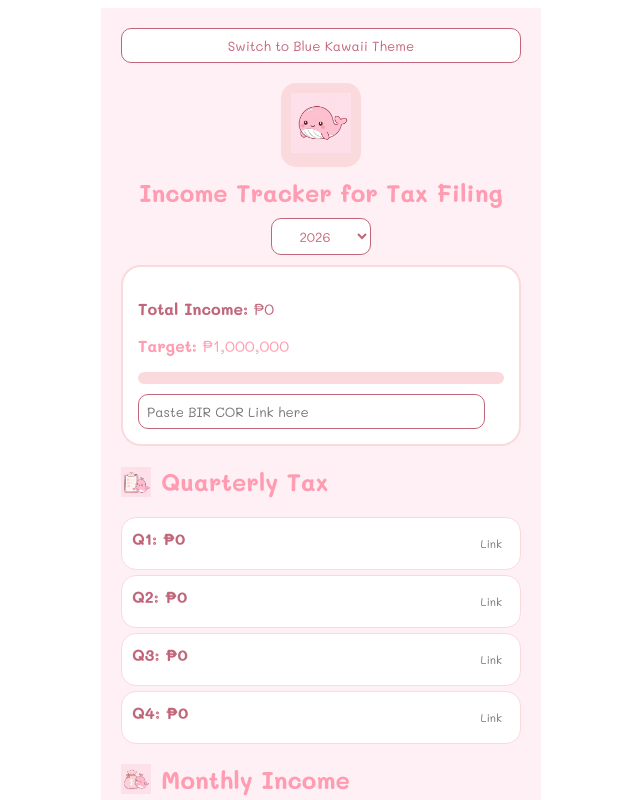
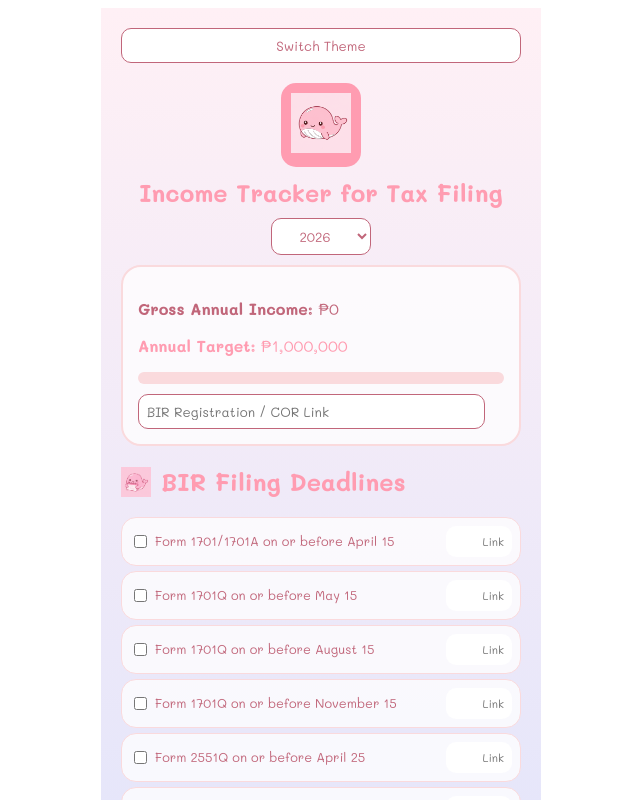
Before and after one commit to 9b8pz25nyt-web/financial-planner, a Next.js app: page / in a window 1280 px wide. Shown: the top 800 px of the page, without its empty margins (319-959 px from the left). Built offline with nearby package versions, Linux system fonts and the light colour scheme.

Commit message:
Finalized: Deadlines restored with links; link boxes removed from tax summary

```diff
--- a/src/pages/index.tsx
+++ b/src/pages/index.tsx
@@ -3,14 +3,18 @@ import { useState, useEffect } from 'react';
 
 const themes = {
   kawaii: {
-    bg: '#FFF0F5', card: '#FFFFFF', border: '#FADADD',
+    bg: 'linear-gradient(to bottom, #FFF0F5 0%, #E6E6FA 100%)',
+    card: 'rgba(255, 255, 255, 0.75)',
+    border: '#FADADD',
     darkBorder: '#C1667A', primary: '#FF9CB1', text: '#C1667A',
-    icons: { icon: 'icon.svg', tax: 'tax.svg', income: 'income.svg' }
+    icons: { icon: 'icon.svg', tax: 'tax.svg', income: 'income.svg', calendar: 'pink_calendar.png' }
   },
   pro: {
-    bg: '#F4F7F6', card: '#FFFFFF', border: '#CBD5E0',
-    darkBorder: '#4A5568', primary: '#4A90E2', text: '#2D3748',
-    icons: { icon: 'icon_blue.svg', tax: 'tax_blue.svg', income: 'income_blue.svg' }
+    bg: 'linear-gradient(to bottom, #E3F2FD 0%, #B2EBF2 100%)',
+    card: 'rgba(255, 255, 255, 0.85)',
+    border: '#B3E5FC',
+    darkBorder: '#0288D1', primary: '#0288D1', text: '#01579B',
+    icons: { icon: 'icon_blue.svg', tax: 'tax_blue.svg', income: 'income_blue.svg', calendar: 'blue_calendar.png' }
   }
 };
 
@@ -38,20 +42,20 @@ const MonthRow = ({ month, incomes, onAdd, onDelete, onEdit, selectedYear, color
         <div style={{ marginTop: '8px' }}>
           {monthData.map(i => (
             <div key={i.id} style={{ border: `1px solid ${colors.darkBorder}`, borderRadius: '8px', padding: '8px', marginBottom: '5px' }}>
-              <div style={{ display: 'flex', justifyContent: 'space-between', fontSize: '0.85rem' }}>
+              <div style={{ display: 'flex', justifyContent: 'space-between', alignItems: 'center', fontSize: '0.85rem' }}>
                 <span>{i.notes} (₱{Number(i.amount).toLocaleString()}) {i.link && <a href={i.link} target="_blank" style={{color: colors.darkBorder}}>🔗</a>}</span>
-                <div>
-                  <button onClick={() => { setDescription(i.notes); setDisplayAmount(i.amount.toLocaleString()); setLink(i.link || ''); onEdit(i.id); }} style={{ border: 'none', background: 'transparent', cursor: 'pointer', marginRight: '5px' }}>✏️</button>
+                <div style={{ display: 'flex', gap: '8px' }}>
+                  <button onClick={() => { setDescription(i.notes); setDisplayAmount(i.amount.toLocaleString()); setLink(i.link || ''); onEdit(i.id); }} style={{ border: 'none', background: 'transparent', cursor: 'pointer' }}>✏️</button>
                   <button onClick={() => onDelete(i.id)} style={{ border: 'none', background: 'transparent', cursor: 'pointer' }}>🗑️</button>
                 </div>
               </div>
             </div>
           ))}
           <div style={{ display: 'flex', flexDirection: 'column', gap: '4px' }}>
-            <input placeholder="Amt" onChange={handleAmountChange} value={displayAmount} style={inputStyle} />
-            <input placeholder="Description" onChange={(e) => setDescription(e.target.value)} value={description} style={inputStyle} />
-            <input placeholder="Link" onChange={(e) => setLink(e.target.value)} value={link} style={inputStyle} />
-            <button onClick={() => { onAdd(month, Number(displayAmount.replace(/,/g, '')), description, link); setDisplayAmount(''); setDescription(''); setLink(''); }} style={{ background: colors.primary, color: '#FFFFFF', fontWeight: 'bold', border: 'none', borderRadius: '8px', padding: '10px', cursor: 'pointer', ...fontStyle }}>Add/Save</button>
+            <input placeholder="Amount" onChange={handleAmountChange} value={displayAmount} style={inputStyle} />
+            <input placeholder="Source / Invoice #" onChange={(e) => setDescription(e.target.value)} value={description} style={inputStyle} />
+            <input placeholder="Supporting Link" onChange={(e) => setLink(e.target.value)} value={link} style={inputStyle} />
+            <button onClick={() => { onAdd(month, Number(displayAmount.replace(/,/g, '')), description, link); setDisplayAmount(''); setDescription(''); setLink(''); }} style={{ background: colors.primary, color: '#FFFFFF', fontWeight: 'bold', border: 'none', borderRadius: '8px', padding: '10px', cursor: 'pointer', ...fontStyle }}>Save Entry</button>
           </div>
         </div>
       )}
@@ -64,15 +68,15 @@ export default function Home() {
   const [selectedYear, setSelectedYear] = useState(2026);
   const [incomes, setIncomes] = useState<any[]>([]);
   const [target, setTarget] = useState(1000000);
-  const [isEditing, setIsEditing] = useState(false);
+  const [isEditingTarget, setIsEditingTarget] = useState(false);
   const [birLink, setBirLink] = useState('');
 
   const colors = themes[theme];
   const fontStyle = { fontFamily: '"Mali", cursive', color: colors.text };
   const inputStyle = { ...fontStyle, padding: '8px', borderRadius: '10px', border: `1px solid ${colors.darkBorder}`, color: colors.text, backgroundColor: '#FFF' };
 
-  useEffect(() => { const saved = localStorage.getItem('pinkWhaleData'); if (saved) setIncomes(JSON.parse(saved)); }, []);
-  useEffect(() => { localStorage.setItem('pinkWhaleData', JSON.stringify(incomes)); }, [incomes]);
+  useEffect(() => { const saved = localStorage.getItem('taxPlannerData'); if (saved) setIncomes(JSON.parse(saved)); }, []);
+  useEffect(() => { localStorage.setItem('taxPlannerData', JSON.stringify(incomes)); }, [incomes]);
 
   const addIncome = (month, amount, notes, link) => setIncomes([...incomes, { id: Date.now(), month, amount, notes, link, year: selectedYear }]);
   const deleteIncome = (id) => setIncomes(incomes.filter(i => i.id !== id));
@@ -91,60 +95,67 @@ export default function Home() {
     { n: 'Q4', m: ['October', 'November', 'December'], tax: calcTax('October', 'November', 'December') }
   ];
 
+  const deadlines = [
+    'Form 1701/1701A on or before April 15',
+    'Form 1701Q on or before May 15',
+    'Form 1701Q on or before August 15',
+    'Form 1701Q on or before November 15',
+    'Form 2551Q on or before April 25',
+    'Form 2551Q on or before July 25',
+    'Form 2551Q on or before October 25',
+    'Form 2551Q on or before January 25'
+  ];
+
   return (
-    <div style={{ padding: '20px', ...fontStyle, backgroundColor: colors.bg, maxWidth: '400px', margin: 'auto', minHeight: '100vh' }}>
+    <div style={{ padding: '20px', ...fontStyle, background: colors.bg, backgroundAttachment: 'fixed', minHeight: '100vh', maxWidth: '400px', margin: 'auto' }}>
       <Head><link href="https://fonts.googleapis.com/css2?family=Mali:wght@400;600;700&display=swap" rel="stylesheet" /></Head>
 
-      <button onClick={() => setTheme(theme === 'kawaii' ? 'pro' : 'kawaii')} style={{ ...inputStyle, width: '100%', cursor: 'pointer', marginBottom: '20px' }}>
-        Switch to {theme === 'kawaii' ? 'Blue Kawaii' : 'Pink Kawaii'} Theme
-      </button>
+      <button onClick={() => setTheme(theme === 'kawaii' ? 'pro' : 'kawaii')} style={{ ...inputStyle, width: '100%', cursor: 'pointer', marginBottom: '20px' }}>Switch Theme</button>
 
       <div style={{ textAlign: 'center' }}>
-
-
-      <div style={{ textAlign: 'center' }}>
-        <div style={{ display: 'inline-block', background: colors.border, padding: '10px', borderRadius: '15px' }}>
-          <img src={`/${colors.icons.icon}`} alt="Icon" style={{ width: '60px' }} />
-        </div>
-
-        {/* Updated Title Line */}
-        <h1 style={{ color: colors.primary, fontSize: '1.5rem', margin: '10px 0' }}>
-          Income Tracker for Tax Filing
-        </h1>
-
+        <div style={{ display: 'inline-block', backgroundColor: colors.primary, padding: '10px', borderRadius: '15px' }}><img src={`/${colors.icons.icon}`} alt="Icon" style={{ width: '60px' }} /></div>
+        <h1 style={{ color: colors.primary, fontSize: '1.5rem', margin: '10px 0' }}>Income Tracker for Tax Filing</h1>
         <select value={selectedYear} onChange={(e) => setSelectedYear(Number(e.target.value))} style={{ ...inputStyle, textAlign: 'center', width: '100px', display: 'block', margin: 'auto' }}>
           {[2025, 2026, 2027, 2028].map(y => <option key={y} value={y}>{y}</option>)}
         </select>
       </div>
 
-
-      </div>
-
       <div style={{ background: colors.card, padding: '15px', borderRadius: '20px', border: `2px solid ${colors.border}`, marginTop: '10px' }}>
-        <p><strong>Total Income:</strong> ₱{total.toLocaleString()}</p>
-        <div onClick={() => setIsEditing(true)}>
-          {isEditing ? (
-            <input type="text" value={target.toLocaleString()} onChange={(e) => { const raw = e.target.value.replace(/,/g, ''); if (!isNaN(Number(raw))) setTarget(raw ? Number(raw) : 0); }} onBlur={() => setIsEditing(false)} style={inputStyle} />
+        <p><strong>Gross Annual Income:</strong> ₱{total.toLocaleString()}</p>
+        <div onClick={() => setIsEditingTarget(true)}>
+          {isEditingTarget ? (
+            <input type="text" value={target.toLocaleString()} onChange={(e) => { const raw = e.target.value.replace(/,/g, ''); if (!isNaN(Number(raw))) setTarget(raw ? Number(raw) : 0); }} onBlur={() => setIsEditingTarget(false)} style={inputStyle} />
           ) : (
-            <p style={{ cursor: 'pointer', color: colors.primary }}><strong>Target:</strong> ₱{target.toLocaleString()}</p>
+            <p style={{ cursor: 'pointer', color: colors.primary }}><strong>Annual Target:</strong> ₱{target.toLocaleString()}</p>
           )}
         </div>
-        <div style={{ background: colors.border, height: '12px', borderRadius: '6px' }}><div style={{ width: `${progress}%`, height: '100%', background: colors.primary }} /></div>
-        <input placeholder="Paste BIR COR Link here" onChange={(e) => setBirLink(e.target.value)} value={birLink} style={{ ...inputStyle, marginTop: '10px', width: '90%' }} />
+        <div style={{ background: colors.border, height: '12px', borderRadius: '6px', marginBottom: '10px' }}>
+          <div style={{ width: `${progress}%`, height: '100%', background: colors.primary, borderRadius: '6px' }} />
+        </div>
+        <input placeholder="BIR Registration / COR Link" onChange={(e) => setBirLink(e.target.value)} value={birLink} style={{ ...inputStyle, width: '90%' }} />
       </div>
 
       <h2 style={{ color: colors.primary, marginTop: '20px', display: 'flex', alignItems: 'center' }}>
-        <img src={`/${colors.icons.tax}`} alt="Tax" style={{ width: '30px', marginRight: '10px' }} /> Quarterly Tax
+        <img src={`/${colors.icons.calendar}`} alt="Calendar" style={{ width: '30px', marginRight: '10px' }} /> BIR Filing Deadlines
       </h2>
-      {quarters.map(q => (
-        <div key={q.n} style={{ background: colors.card, padding: '10px', marginBottom: '5px', borderRadius: '15px', border: `1px solid ${colors.border}`, display: 'flex', justifyContent: 'space-between' }}>
-          <strong>{q.n}: ₱{q.tax.toLocaleString()}</strong>
-          <input placeholder="Link" style={{ ...inputStyle, fontSize: '0.7rem', width: '70px', border: 'none', textAlign: 'right' }} />
+      {deadlines.map((d, i) => (
+        <div key={i} style={{ background: colors.card, padding: '8px', marginBottom: '5px', borderRadius: '15px', border: `1px solid ${colors.border}`, display: 'flex', alignItems: 'center', justifyContent: 'space-between' }}>
+          <div style={{ display: 'flex', alignItems: 'center', fontSize: '0.8rem' }}>
+            <input type="checkbox" style={{ marginRight: '8px' }} /> {d}
+          </div>
+          <input placeholder="Link" style={{ ...inputStyle, fontSize: '0.7rem', width: '50px', border: 'none', textAlign: 'right' }} />
         </div>
       ))}
 
-      <h2 style={{ color: colors.primary, marginTop: '20px', display: 'flex', alignItems: 'center' }}>
-        <img src={`/${colors.icons.income}`} alt="Income" style={{ width: '30px', marginRight: '10px' }} /> Monthly Income
+      <h2 style={{ color: colors.primary, marginTop: '20px' }}><img src={`/${colors.icons.tax}`} alt="Tax" style={{ width: '30px', verticalAlign: 'middle', marginRight: '10px' }} /> Quarterly Tax Summary</h2>
+      {quarters.map(q => (
+        <div key={q.n} style={{ background: colors.card, padding: '10px', marginBottom: '5px', borderRadius: '15px', border: `1px solid ${colors.border}` }}>
+          <strong>{q.n} Tax Due: ₱{q.tax.toLocaleString()}</strong>
+        </div>
+      ))}
+
+      <h2 style={{ color: colors.primary, marginTop: '20px' }}>
+        <img src={`/${colors.icons.income}`} alt="Income" style={{ width: '30px', verticalAlign: 'middle', marginRight: '10px' }} /> Monthly Income
       </h2>
       {quarters.map(q => (
         <div key={q.n} style={{ background: colors.card, padding: '10px', borderRadius: '15px', marginBottom: '10px', border: `1px solid ${colors.border}` }}>
```
Also changed, not shown: public/blue_calendar.png (added), public/pink_calendar.png (added).
